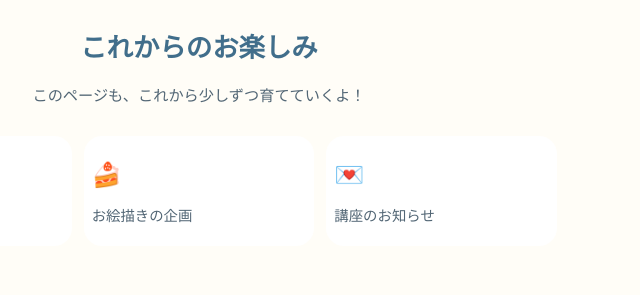
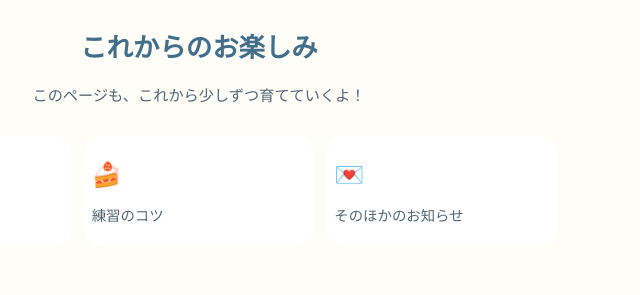
Before and after one commit to RAKOillust/rako-drawing-room, a plain HTML site: page index.html in a window 1280 px wide. Shown: the part 1660-1955 px from the top of the page, 441-1081 px from the left. Drawn offline with Linux system fonts and the light colour scheme.

Commit message:
Update index.html

```diff
--- a/index.html
+++ b/index.html
@@ -345,11 +345,11 @@
         </div>
         <div class="future-item">
           <span>🍰</span>
-          お絵描きの企画
+          練習のコツ
         </div>
         <div class="future-item">
           <span>💌</span>
-          講座のお知らせ
+          そのほかのお知らせ
         </div>
       </div>
     </section>
```
